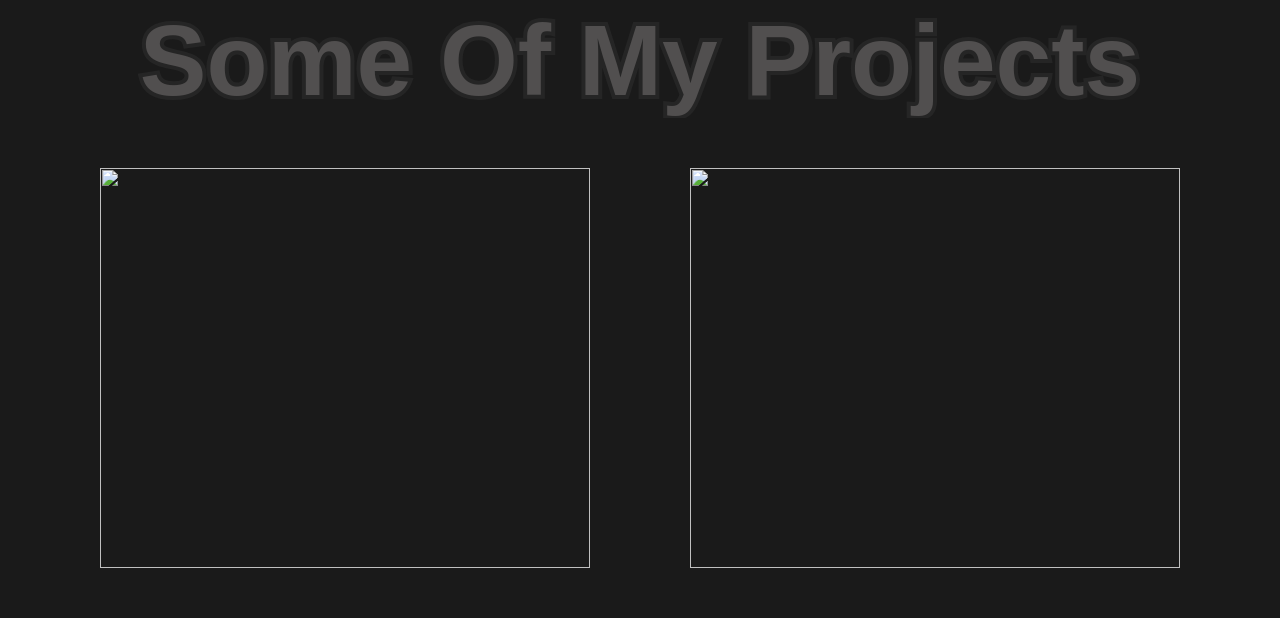
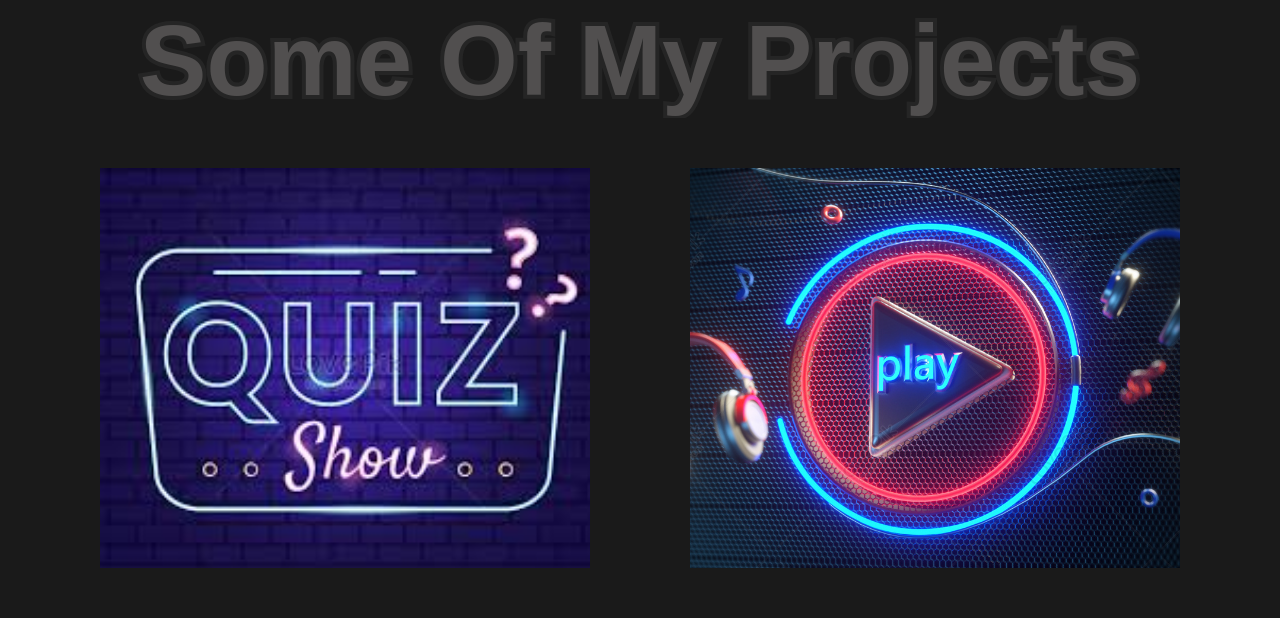
Before and after one commit to diyayadav01/Diya-Portfolio, a plain HTML site: page index.html in a window 1280 px wide. Shown: the part 947-1565 px from the top of the page. Drawn offline with Linux system fonts and the light colour scheme; files whose address does not match are found by name.

Commit message:
Update index.html

```diff
--- a/index.html
+++ b/index.html
@@ -30,7 +30,7 @@
             Hi, I am Diya Yadav <br>
             a Web Developer and Designer
         </h1>
-        <img class="home-img" src="images/diya.jpg" alt="My Image">
+        <img class="home-img" src="diya.jpg" alt="My Image">
      </section>
 
      <!-- project section -->
@@ -38,7 +38,7 @@
         <h1 class="project-heading">some of my projects</h1>
         <div class="project-container">
           <div class="project-card">
-            <img src="images/proj2.jpg" class="project-img" alt="" />
+            <img src="proj2.jpg" class="project-img" alt="" />
             <div class="project-content">
               <h1 class="project-title">project 01</h1>
               <p class="project-info">
@@ -51,7 +51,7 @@
             </div>
           </div>
           <div class="project-card">
-            <img src="images/proj1.jpg" class="project-img" alt="" />
+            <img src="proj1.jpg" class="project-img" alt="" />
             <div class="project-content">
               <h1 class="project-title">project 02</h1>
               <p class="project-info">
```
